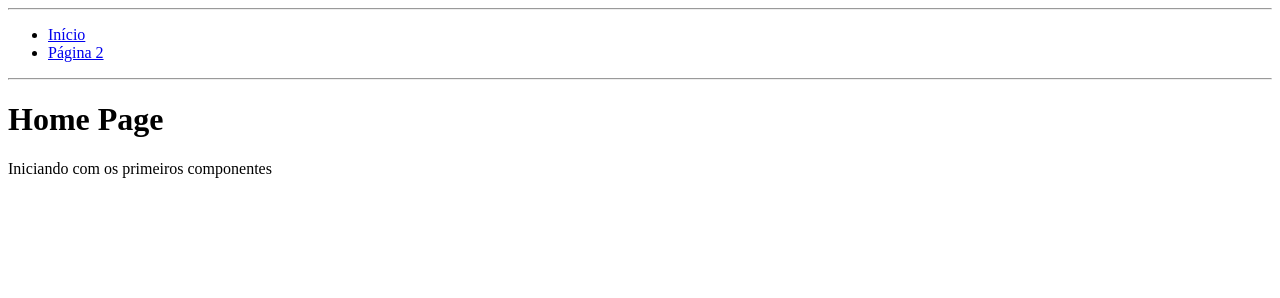
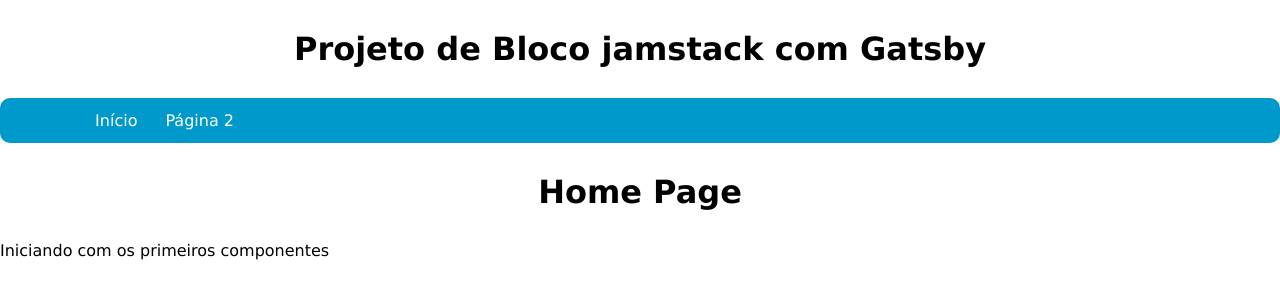
Before and after one commit to ronaldotj2002/jamstack_with_gatsby, a Gatsby site: page / in a window 1280 px wide. Built offline with nearby package versions, Linux system fonts and the light colour scheme; Gatsby itself is replaced by a stand-in of ours.

Commit message:
Estilo do menu

```diff
--- a/gatsby-config.js
+++ b/gatsby-config.js
@@ -3,7 +3,7 @@
  */
 module.exports = {
   siteMetadata: {
-    siteUrl: `https://www.yourdomain.tld`,
+    siteUrl: `https://jamstack-with-gatsby.vercel.app/`,
   },
   plugins: [],
 }
--- /dev/null
+++ b/src/components/layout.css
@@ -0,0 +1,49 @@
+* {
+    margin: 0;
+}
+
+body {
+    font-family:'Lucida Sans', 'Lucida Sans Regular', 'Lucida Grande', 'Lucida Sans Unicode', Geneva, Verdana, sans-serif;
+}
+
+h1 {
+    padding: 30px 0;
+    text-align: center;
+}
+
+#menu {
+	background: #0099CC;
+	color: #FFF;
+	height: 45px;
+	padding-left: 18px;
+	border-radius: 10px;
+}
+#menu ul, #menu li {
+	margin: 0 auto;
+	padding: 0;
+	list-style: none
+}
+#menu ul {
+	width: 90%;
+}
+#menu li {
+	float: left;
+	display: inline;
+	position: relative;
+}
+#menu a {
+	display: block;
+	line-height: 45px;
+	padding: 0 14px;
+	text-decoration: none;
+	color: #FFFFFF;
+	font-size: 16px;
+}
+#menu a.dropdown-arrow:after {
+	content: "\25BE";
+	margin-left: 5px;
+}
+#menu li a:hover {
+	color: #0099CC;
+	background: #F2F2F2;
+}
--- a/src/pages/components/layout.js
+++ b/src/components/layout.js
@@ -1,12 +1,16 @@
 import * as React from 'react';
-import { Link } from 'gatsby'
+import { Link } from 'gatsby';
+import "./layout.css"
+
 
 const Layout = ({ pageTitle, children }) => {
     return  (
         <div>
-            <hr/>
+           <header>
 
-            <nav>
+           <h1>Projeto de Bloco jamstack com Gatsby</h1>
+
+            <nav id='menu'>
                 <ul>
                     <li>
                         <Link to="/">Início</Link>
@@ -16,7 +20,8 @@
                     </li>
                 </ul>
             </nav>
-            <hr/>
+           </header>
+
             <main>
                 <h1>{ pageTitle }</h1>
                 { children }
--- a/src/pages/index.js
+++ b/src/pages/index.js
@@ -1,5 +1,5 @@
 import * as React from "react"
-import Layout from '../pages/components/layout'
+import Layout from '../components/layout'
 
 
 const IndexPage = () => {
--- a/src/pages/sobre.js
+++ b/src/pages/sobre.js
@@ -1,5 +1,5 @@
 import * as React from "react"
-import Layout from '../pages/components/layout'
+import Layout from '../components/layout'
 
 const Sobre = () => {
   return (
```
